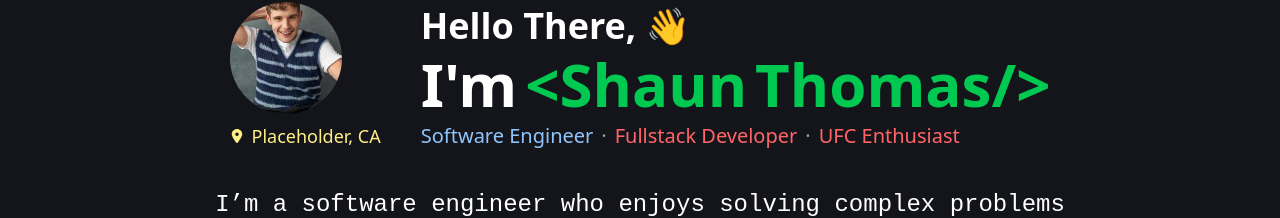
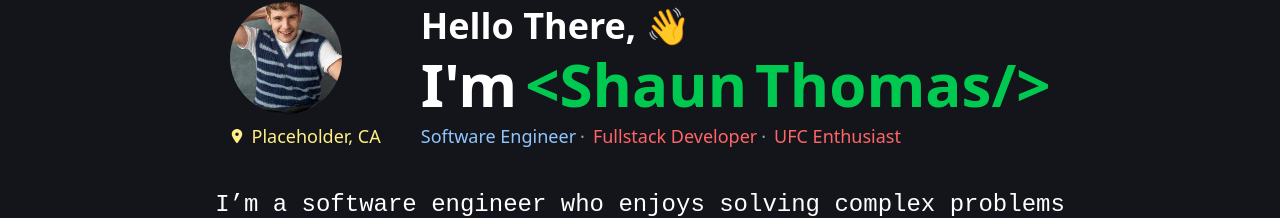
Before and after one commit to shauniscoding/shaun-thomas-portfolio, a React (Vite) app: page / in a window 1280 px wide. Shown: the part 162-380 px from the top of the page. Built offline with nearby package versions, Linux system fonts and the light colour scheme; no server answers.

Commit message:
updated about component

```diff
--- a/src/About.jsx
+++ b/src/About.jsx
@@ -72,22 +72,22 @@ const About = () => {
             ))}
           </h1>
 
-
-
-          {/* Roles Animation (same line) */}
-          <div className="mt-2 text-lg md:text-xl text-gray-400">
+         {/* Roles Animation (same line, tighter spacing) */}
+          <div className="mt-2 flex flex-wrap justify-center md:justify-start gap-1 text-[12px] sm:text-base md:text-lg text-gray-400">
             {showRoles.map((role, idx) => (
               <motion.span
                 key={role.text}
                 initial={{ opacity: 0 }}
                 animate={{ opacity: 1 }}
                 transition={{ duration: 0.5 }}
+                className="flex items-center"
               >
                 <span className={`${role.color}`}>{role.text}</span>
-                {idx < showRoles.length - 1 && <span className="mx-2">·</span>}
+                {idx < showRoles.length - 1 && <span className="mx-1">·</span>}
               </motion.span>
             ))}
           </div>
+
         </div>
       </div>
 
```
Lines whose indentation alone changed are shown as unchanged.
